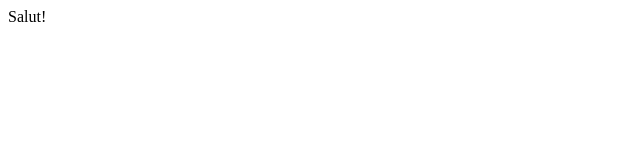
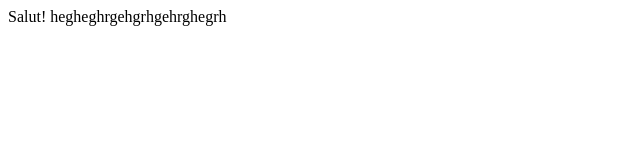
Before and after one commit to vincentiampietro/Voiture-pas-chere, a plain HTML site: page index.html in a window 1280 px wide. Shown: the whole page, without its empty margins (0-640 px from the left). Drawn offline with Linux system fonts and the light colour scheme.

Commit message:
Update index.html

```diff
--- a/index.html
+++ b/index.html
@@ -6,6 +6,6 @@
     </head>
 
     <body>
-    Salut!
+    Salut! hegheghrgehgrhgehrghegrh
     </body>
 </html>
```
